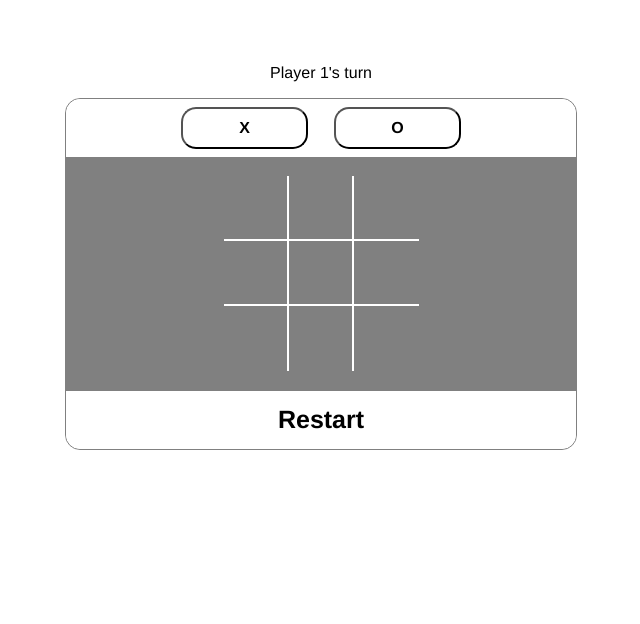
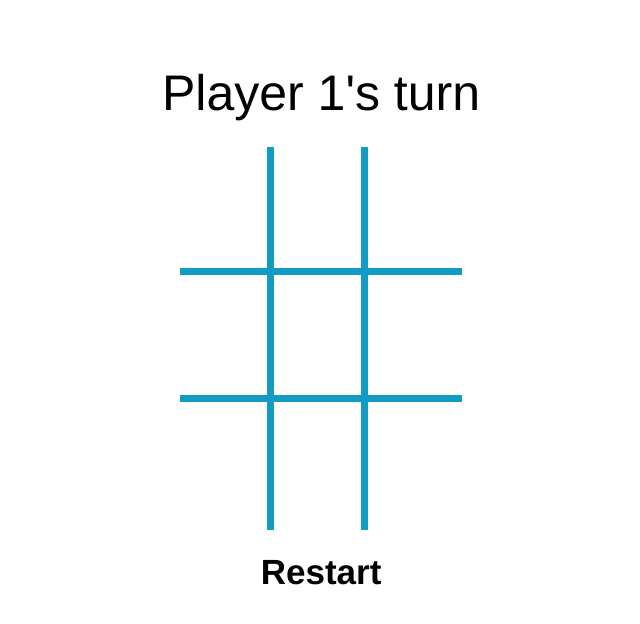
Before and after one commit to LeonardoLima01/odin-tic-tac-toe, a plain HTML site: page index.html in a window 1280 px wide. Shown: the whole page, without its empty margins (319-959 px from the left). Drawn offline with Linux system fonts and the light colour scheme.

Commit message:
Update UI

```diff
--- a/index.html
+++ b/index.html
@@ -11,21 +11,17 @@
   <body>
     <p class="turn">TURN</p>
     <div class="container">
-      <div class="selector">
-        <button>X</button>
-        <button>O</button>
-      </div>
       <div class="game">
         <div class="box">
-          <div></div>
-          <div></div>
+          <div class="bottom right"></div>
+          <div class="bottom right"></div>
+          <div class="bottom"></div>
+          <div class="bottom right"></div>
+          <div class="bottom right"></div>
+          <div class="bottom"></div>
+          <div class="right"></div>
           <div class="right"></div>
           <div></div>
-          <div></div>
-          <div class="right"></div>
-          <div class="bottom"></div>
-          <div class="bottom"></div>
-          <div class="bottom right"></div>
         </div>
       </div>
       <div class="restart">
--- a/script.js
+++ b/script.js
@@ -23,15 +23,7 @@ let player = (function () {
   let _symbolButtons = Array.from(
     document.querySelectorAll(".selector>button")
   );
-  let playerSymbol = "";
-
-  // Update player symbol on button click
-  for (let i = 0; i < _symbolButtons.length; i++) {
-    _symbolButtons[i].addEventListener("click", () => {
-      playerSymbol = _symbolButtons[i].textContent;
-      console.log(playerSymbol + " CHOSEN");
-    });
-  }
+  let playerSymbol = "X";
 
   // Update symbol on request
   let getPlayerSymbol = () => playerSymbol;
@@ -50,9 +42,9 @@ let player = (function () {
   restartButton.addEventListener("click", () => {
     for (let i = 0; i < grid.spaces.length; i++) {
       grid.spaces[i].textContent = "";
-      toggleTurn();
+      turn.textContent = "Player 1's turn";
     }
-    playerSymbol = "";
+    playerSymbol = "X";
   });
 
   const turn = document.querySelector(".turn");
@@ -74,7 +66,6 @@ let grid = (function () {
     gridSpaces[i].addEventListener("click", () => {
       if (gridSpaces[i].textContent === "" && player.symbol() !== "") {
         gridSpaces[i].textContent = player.symbol();
-        console.log(gridSpaces[i].textContent);
         player.toggleTurn();
       }
     });
@@ -82,9 +73,6 @@ let grid = (function () {
 
   // Return public func/vars
   return {
-    log: () => {
-      console.log(gridSpaces);
-    },
     spaces: gridSpaces,
   };
 })();
--- a/style.css
+++ b/style.css
@@ -17,94 +17,75 @@ body {
 }
 
 .container {
-  border: 1px solid gray;
   margin: 0 30%;
   display: flex;
   flex-direction: column;
-  flex: 0.5;
+  flex: 0.7;
   border-radius: 15px;
-}
-
-.selector,
-.restart {
-  flex: 1;
-}
-
-.selector {
-  display: flex;
-  justify-content: center;
-  align-items: center;
-  gap: 5%;
-  background-color: white;
-  border-radius: 15px;
-}
-
-.selector button {
-  width: 25%;
-  padding: 10px;
-  cursor: pointer;
-  background-color: white;
-  font-size: 16px;
-  font-weight: bold;
-}
-
-.game {
-  flex: 4;
-  background-color: gray;
-  display: flex;
   justify-content: center;
   align-items: center;
 }
 
+.restart {
+  flex: 1;
+}
+.game {
+  flex: 6;
+  background-color: rgb(255, 255, 255);
+  display: flex;
+  justify-content: center;
+  align-items: center;
+  width: 55%;
+}
+
 .box {
   display: grid;
-  grid-template-columns: repeat(3, minmax(65px, 1fr));
-  grid-template-rows: repeat(3, minmax(65px, 1fr));
+  grid-template-columns: 1fr 1fr 1fr;
+  grid-template-rows: 1fr 1fr 1fr;
+  flex: 1;
+  height: 100%;
+}
+
+.bottom {
+  border-bottom: 7px solid rgb(18, 155, 197);
+}
+
+.right {
+  border-right: 7px solid rgb(18, 155, 197);
 }
 
 .box > div {
   display: flex;
   justify-content: center;
   align-items: center;
-  border: 2px solid white;
-  border-top: 0px;
-  border-left: 0px;
-  font-size: 50px;
+  font-size: 3.5rem;
 }
 
 .box > div:empty {
   cursor: pointer;
 }
 
-.box > div.right {
-  border-right: 0px;
-}
-
-.box > div.bottom {
-  border-radius: 0px;
-  border-bottom: 0px;
-}
-
 .restart {
   display: flex;
   justify-content: center;
   align-items: center;
+  margin-top: 10px;
 }
 
 .restart button {
   flex: 1;
   height: 100%;
-  border-top-left-radius: 0;
-  border-top-right-radius: 0;
   border: 0px;
-  font-size: 25px;
+  font-size: 35px;
   font-weight: bold;
   cursor: pointer;
   background-color: rgb(255, 255, 255);
+  transition-duration: 1s;
+  width: 100%;
 }
 
-button:active {
-  background-color: rgb(241, 241, 241);
+button:hover {
+  background-color: rgb(218, 218, 218);
 }
 
 button {
@@ -116,4 +97,6 @@ button {
   justify-content: center;
   align-items: center;
   margin-top: 5%;
+  margin-bottom: 25px;
+  font-size: 50px;
 }
```
